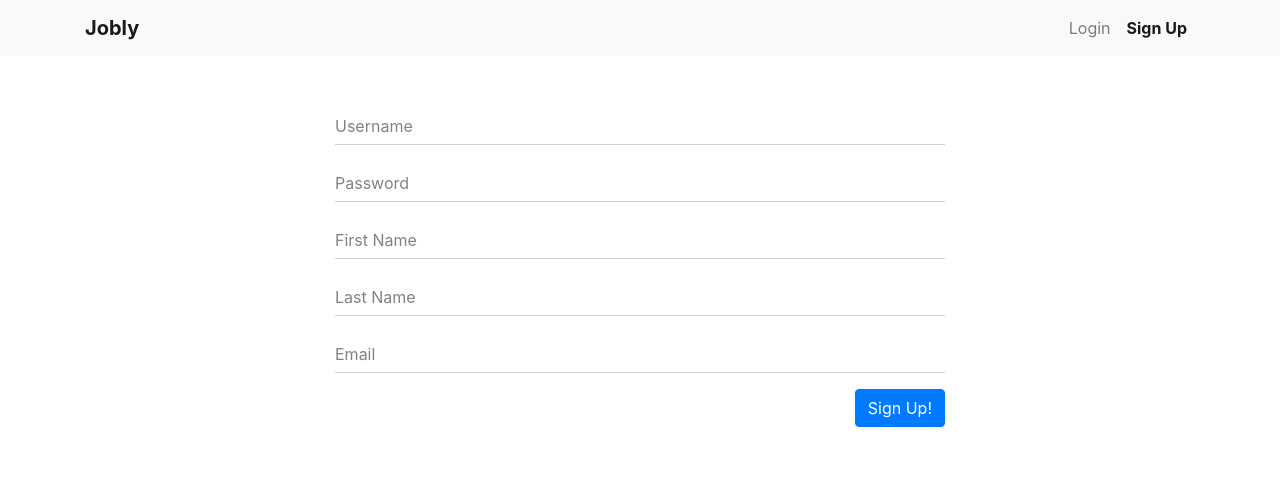
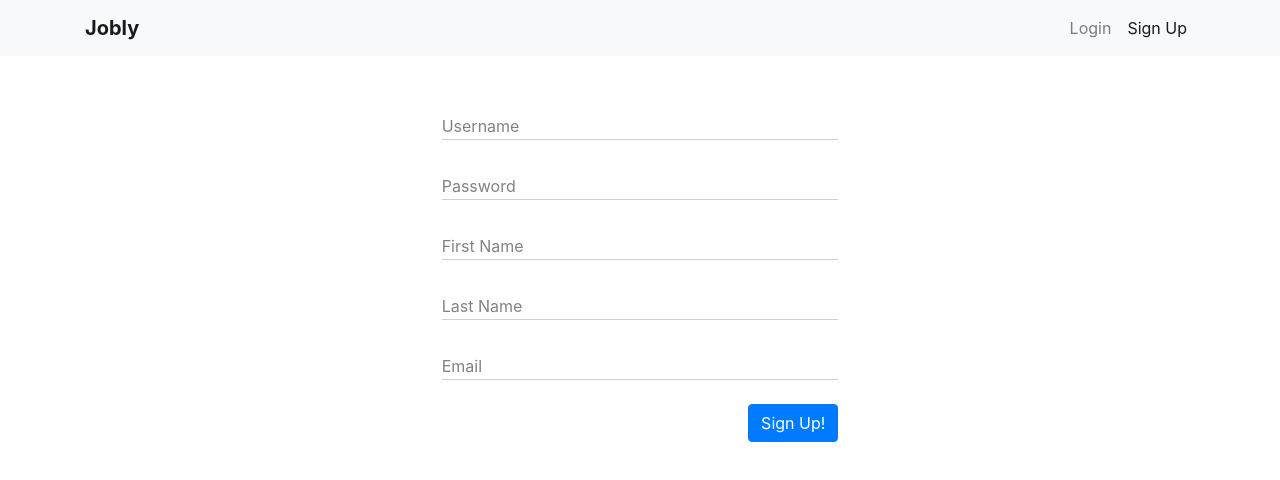
Before and after one commit to kellenrowe/jobly-frontend, a React (Create React App) app: page /signup in a window 1280 px wide. Shown: the top 480 px of the page. Built offline with nearby package versions, Linux system fonts and the light colour scheme; no server answers.

Commit message:
finished css for forms and cards

```diff
--- a/src/App.js
+++ b/src/App.js
@@ -1,5 +1,8 @@
+// http://one-insect.surge.sh/ -> current URL
 import './App.css';
 import "bootstrap/dist/css/bootstrap.css";
+
+// NOTE: fix nav bold when active, homepage, buttons, color scheme
 
 import JoblyApi from "./api";
 
@@ -34,7 +37,7 @@ import Routes from "./Routes";
  *  App -> { NavBar, Routes }
  */
 function App() {
-  // NOTE: Question about number of states?
+
   const [user, setUser] = useState(null);
   const [userInputs, setUserInputs] = useState({});
   // const [appliedJob, setAppliedJob] = useState({});
--- a/src/LoginForm.js
+++ b/src/LoginForm.js
@@ -1,6 +1,6 @@
 import { useState } from "react";
 import { useHistory } from "react-router-dom";
-import "./Form.css";
+import "./forms.css";
 
 /** Renders LoginForm component
  *
@@ -38,10 +38,10 @@ function LoginForm({ loginUser }) {
 
   return (
     <form
-      className="LoginForm mx-auto col-10 col-sm-8 col-md-6 mt-5"
+      className="LoginForm mx-auto col-10 col-sm-8 col-md-6 col-lg-4 mt-5"
       onSubmit={handleSubmit}
     >
-      <div className="form-group formField">
+      <div className="form-group formField mb-4">
         <input
           required
           name="username"
@@ -52,7 +52,7 @@ function LoginForm({ loginUser }) {
           Username
         </label>
       </div>
-      <div className="form-group formField">
+      <div className="form-group formField mb-4">
         <input
           required
           type="password"
--- a/src/NavBar.css
+++ b/src/NavBar.css
@@ -1,3 +1,3 @@
-.NavBar .active {
+/* .NavBar .active {
     font-weight: bolder;
-}
+} */
--- a/src/ProfileForm.js
+++ b/src/ProfileForm.js
@@ -1,6 +1,6 @@
 import { useState } from "react";
 import { useHistory } from "react-router-dom";
-import "./Form.css";
+import "./forms.css";
 
 /** Renders ProfileForm component
  *
@@ -39,48 +39,48 @@ function ProfileForm({ updateUser, user }) {
 
   return (
     <form
-      className="ProfileForm mx-auto col-10 col-sm-8 col-md-6 mt-5"
+      className="ProfileForm mx-auto col-10 col-sm-8 col-md-6 col-lg-4 mt-5"
       onSubmit={handleSubmit}
     >
       <div className="form-group">
         <label htmlFor="username">
-          <b>Username: </b>{user.username}
+          <b>Username: </b>{formData.username}
         </label>
       </div>
-      <div className="form-group formField mt-4">
+      <div className="form-group formField mt-4 mb-4">
         <input
           required
           id="profileForm-firstName"
-          value={user.firstName}
+          value={formData.firstName}
           name="firstName"
           className="formInput"
           onChange={handleChange}
         />
         <label className="formLabel" htmlFor="profileForm-firstName">First Name</label>
       </div>
-      <div className="form-group formField mt-4">
+      <div className="form-group formField mb-4">
         <input
           required
           id="profileForm-lastName"
-          value={user.lastName}
+          value={formData.lastName}
           name="lastName"
           className="formInput"
           onChange={handleChange}
         />
         <label className="formLabel" htmlFor="profileForm-lastName">Last Name</label>
       </div>
-      <div className="form-group formField mt-4">
+      <div className="form-group formField mb-4">
         <input
           required
           id="profileForm-email"
-          value={user.email}
+          value={formData.email}
           name="email"
           className="formInput"
           onChange={handleChange}
         />
         <label className="formLabel" htmlFor="profileForm-email">Email</label>
       </div>
-      <div className="form-group formField mt-4">
+      <div className="form-group formField mb-4">
         <input
           required
           id="profileForm-password"
--- a/src/SignupForm.js
+++ b/src/SignupForm.js
@@ -1,6 +1,6 @@
 import { useState } from "react";
 import { useHistory } from "react-router-dom";
-import "./Form.css";
+import "./forms.css";
 
 /** Renders SignupForm component
  *
@@ -36,10 +36,10 @@ function SignupForm({ signupUser }) {
 
   return (
     <form
-      className="SignupForm mx-auto col-10 col-sm-8 col-md-6 mt-5"
+      className="SignupForm mx-auto col-10 col-sm-8 col-md-6 col-lg-4 mt-5"
       onSubmit={handleSubmit}
     >
-      <div className="form-group formField">
+      <div className="form-group formField mb-4">
         <input
           required
           id="signUpForm-username"
@@ -51,7 +51,7 @@ function SignupForm({ signupUser }) {
           Username
         </label>
       </div>
-      <div className="form-group formField">
+      <div className="form-group formField mb-4">
         <input
           required
           id="signUpForm-password"
@@ -64,7 +64,7 @@ function SignupForm({ signupUser }) {
           Password
         </label>
       </div>
-      <div className="form-group formField">
+      <div className="form-group formField mb-4">
         <input
           required
           id="signUpForm-firstName"
@@ -76,7 +76,7 @@ function SignupForm({ signupUser }) {
           First Name
         </label>
       </div>
-      <div className="form-group formField">
+      <div className="form-group formField mb-4">
         <input
           required
           id="signUpForm-lastName"
@@ -88,7 +88,7 @@ function SignupForm({ signupUser }) {
           Last Name
         </label>
       </div>
-      <div className="form-group formField">
+      <div className="form-group formField mb-4">
         <input
           required
           id="signUpForm-email"
--- a/src/cards.css
+++ b/src/cards.css
@@ -1,7 +1,8 @@
-.compCard {
+/* imported in:
+    - JobCardList.js
+    - CompanyList.js
+*/
+
+.compCard, .jobCard {
     box-shadow: 0 1px 3px rgb(0 0 0 / 12%), 0 1px 2px rgb(0 0 0 / 24%);
 }
-
-.jobCard {
-    box-shadow: 0 1px 3px rgb(0 0 0 / 12%), 0 1px 2px rgb(0 0 0 / 24%);
-}
--- a/src/Form.css
+++ b/src/forms.css
@@ -1,10 +1,16 @@
+/* imported in:
+    - ProfileForm.js
+    - SignupForm.js
+    - LoginForm.js
+*/
+
 .formField {
     position: relative;
 }
 
 .formInput {
     width: 100%;
-    padding: 8px 0 8px 0;
+    padding: 8px 0 3px 0;
     border: none;
     outline: none;
     border-bottom: .12rem solid #d0d0d0;
```
Also changed, not shown: 1 other file (tests, documents, lock files or other folders).
